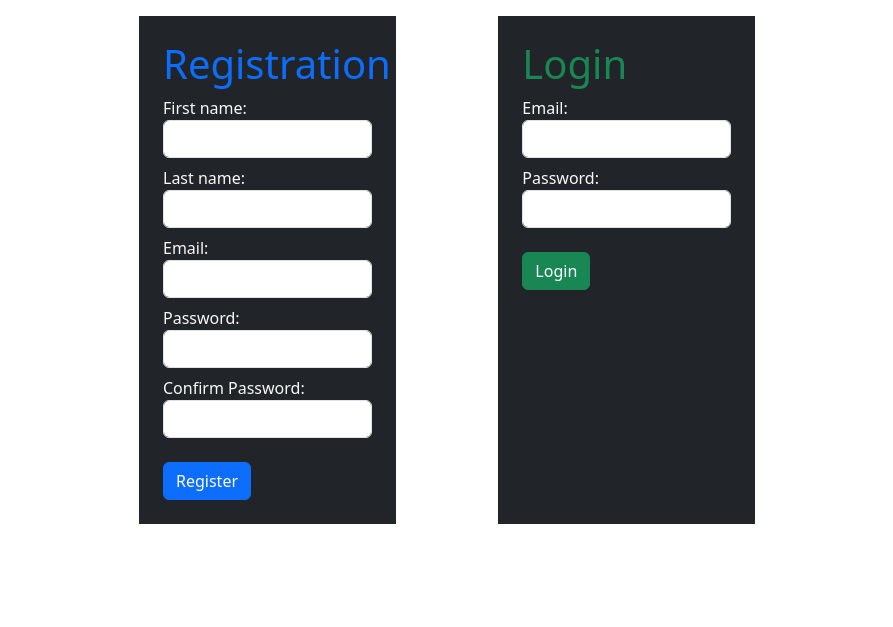
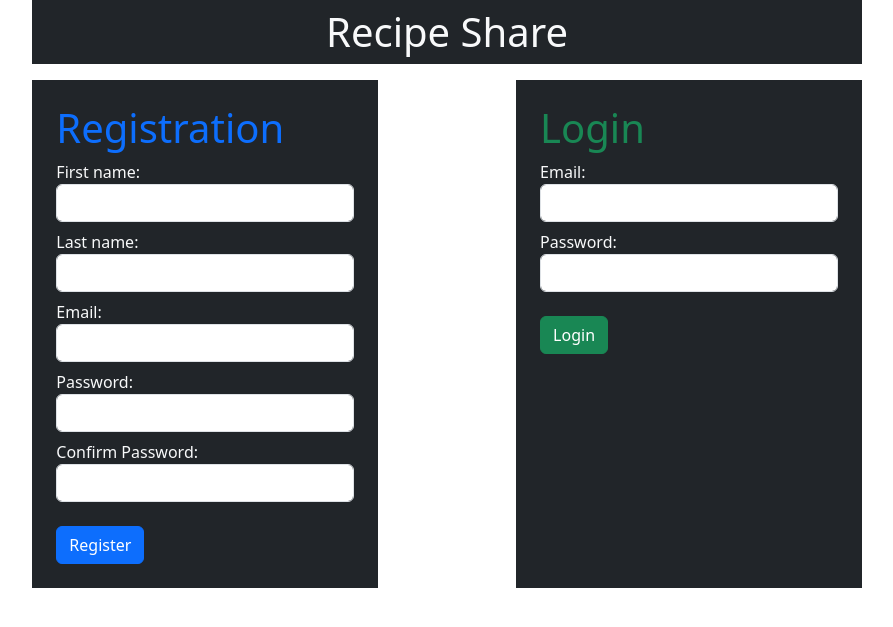
Before and after one commit to Brando129/recipes, a Flask app: page / in a window 1280 px wide. Shown: the top 627 px of the page, without its empty margins (193-1086 px from the left). Run offline with Flask 3, Linux system fonts and the light colour scheme.

Commit message:
Styling changes to edit_recipe and registration.

```diff
--- a/flask_app/templates/edit_recipe.html
+++ b/flask_app/templates/edit_recipe.html
@@ -25,7 +25,7 @@
         <!-- Form -->
         <form action="/update/recipe" method="POST" class="col-11 p-3 my-4 mx-auto text-light bg-dark">
             <input type="hidden" name="id" value="{{edit.id}}">
-            <h2 class="text-primary"></h2>
+            <h2 class="text-primary">{{edit.name}}</h2>
             <!-- Flash messages -->
             {% with messages = get_flashed_messages(category_filter=['recipe']) %}     <!-- declare a variable called messages -->
                 {% if messages %}                            <!-- check if there are any messages -->
--- a/flask_app/templates/registration.html
+++ b/flask_app/templates/registration.html
@@ -12,7 +12,8 @@
 </head>
 <body>
     <!-- Page Container -->
-    <div class="container col-md-6">
+    <div class="container col-md-8">
+        <h1 class="text-center bg-dark text-light p-2">Recipe Share</h1>
         <!-- Forms Container -->
         <div class="d-flex justify-content-between mt-3">
             <!-- Registration Form -->
```
Also changed, not shown: flask_app/controllers/controllers_recipes.py (+21 -21 lines).
